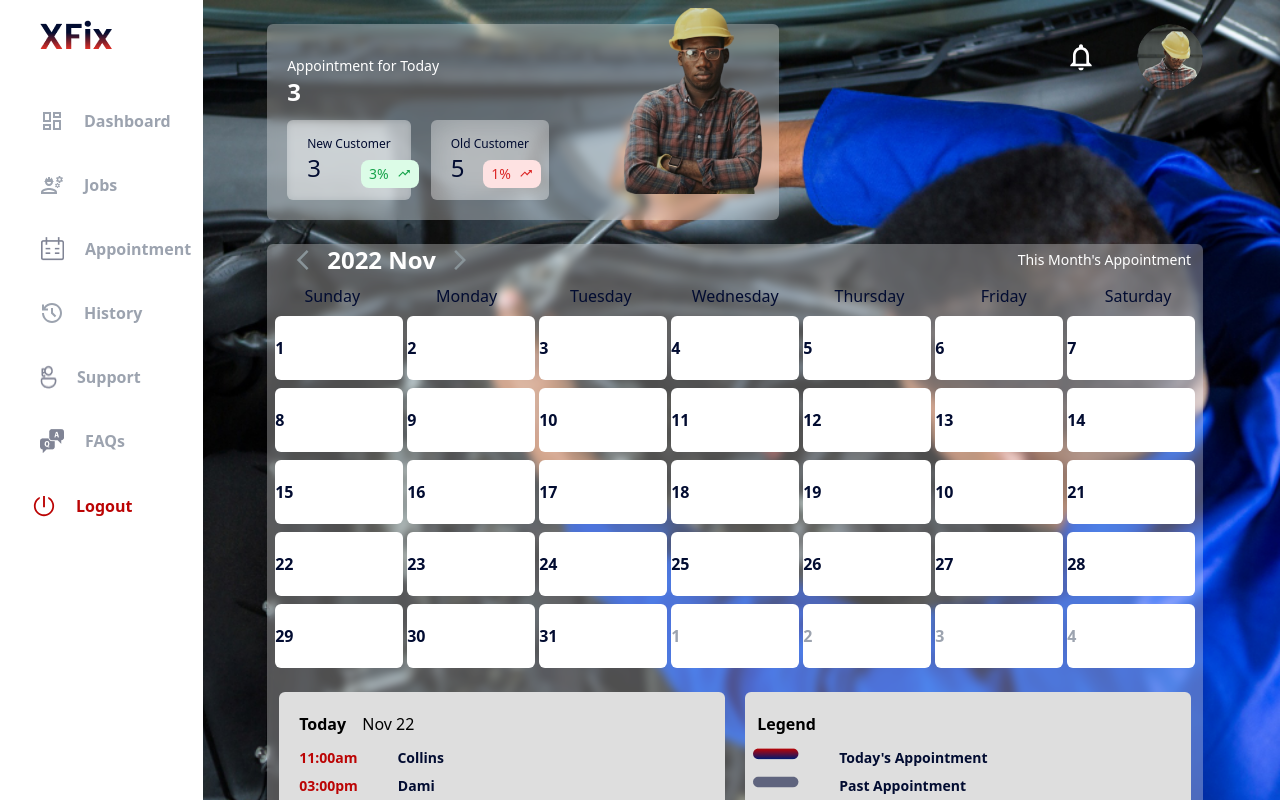
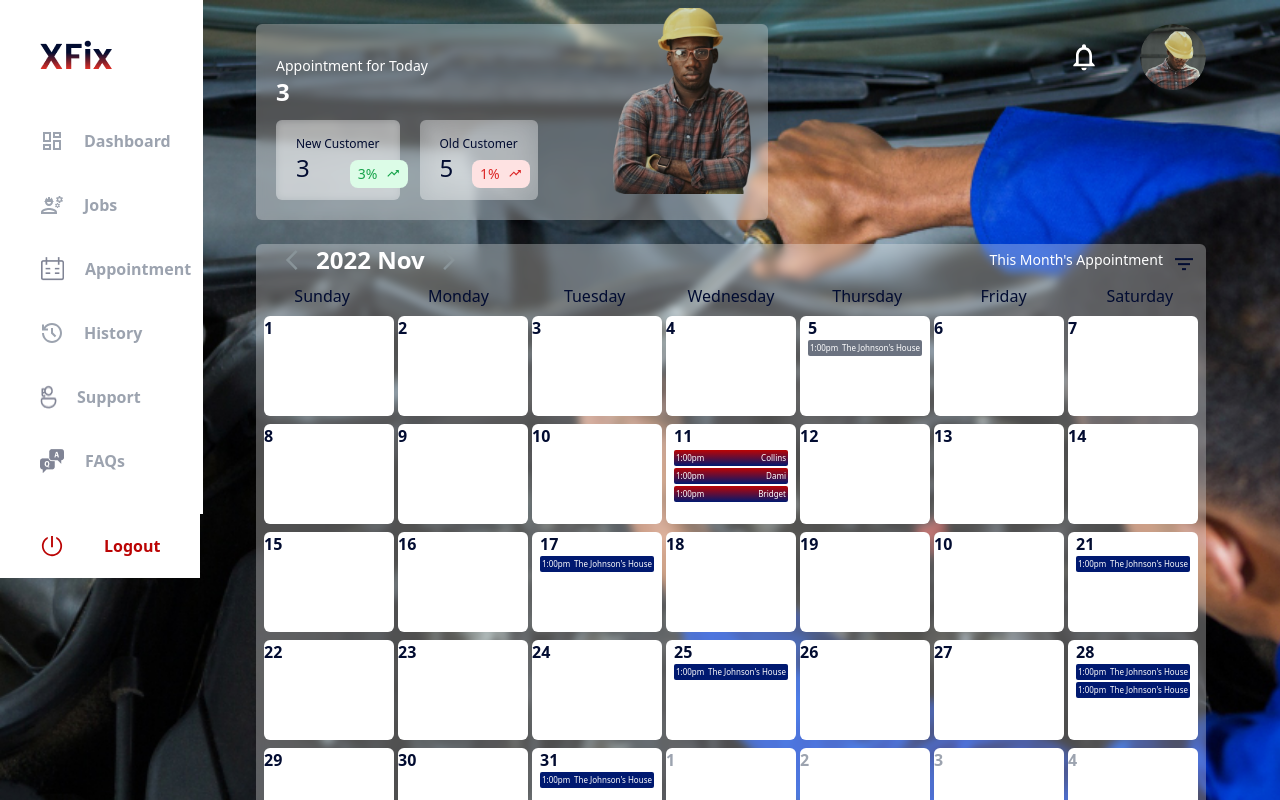
Before and after one commit to Adebimpe96/XFIX, a React (Create React App) app: page /artappointment in a window 1280 px wide. Shown: the top 800 px of the page. Built offline with nearby package versions, Linux system fonts and the light colour scheme.

Commit message:
calendar updated

```diff
--- a/src/components/Artisan/Artisan.js
+++ b/src/components/Artisan/Artisan.js
@@ -14,7 +14,7 @@ const Artisan = () =>{
             <div className='flex flex-row space-x-16'>
             <ArtisanSideBar />
 
-        <div className='relative'>
+        <div className='relative -right-48'>
         <div className='grid grid-cols-3 '>
             <div className='container col-span-2 relative backdrop-blur-sm bg-white/30 rounded-md p-5 my-6'>
                 <div className='flex flex-col justify-start text-white my-3'>
--- a/src/components/Artisan/ArtisanSideBar.js
+++ b/src/components/Artisan/ArtisanSideBar.js
@@ -9,7 +9,7 @@ import appointment from '../Assets/icon/appoint.png';
 const ArtisanSideBar =() =>{
 
     return (
-        <div className="sidebar bg-white max-h-full">
+        <div className="sidebar fixed  bg-white max-h-96 py-5">
             <div className='px-10 py-5'>
                 <img src={xfix} alt='' />
             </div>
@@ -40,7 +40,7 @@ const ArtisanSideBar =() =>{
             <p className='font-semibold'>FAQs</p>
             </div>
             </div>
-            <div className='inline-flex red px-8 space-x-5 font-semibold'>
+            <div className='inline-flex red px-10 bg-white space-x-10 font-semibold py-5'>
                 <AiOutlinePoweroff fontSize='1.5em' className='my-auto'/>
                 <p className=''>Logout</p>
             </div>
--- a/src/components/Artisan/Calendar.js
+++ b/src/components/Artisan/Calendar.js
@@ -2,7 +2,7 @@ import today from '../Assets/icon/today.png';
 import next from '../Assets/icon/next.png';
 import past from '../Assets/icon/past1.png';
 import { MdOutlineArrowBackIos, MdOutlineArrowForwardIos } from 'react-icons/md';
-
+import icon from '../Assets/icon/cal.png';
 const Calendar = () => {
 
     return(
@@ -13,7 +13,11 @@ const Calendar = () => {
                 2022 Nov
                 <MdOutlineArrowForwardIos color='#899499' className='my-auto mx-3'/>
             </h4></div>
-            <div className="text-white col text-end my-auto"><h4 className="mb-2 text-sm mr-3 my-auto font-light">This Month's Appointment</h4></div>
+            <div className="inline-flex text-white col text-end my-auto px-3">
+                <h4 className="mb-2 text-sm my-auto mx-3 font-light">
+                This Month's Appointment </h4>
+                <img src={icon} alt='' className='my-auto' />
+                </div>
         </div>
         <div className='grid grid-cols-7 gap-1 text-darkBlue font-light text-center'>
             <div className='text-darkBlue'>Sunday</div>
@@ -25,41 +29,92 @@ const Calendar = () => {
             <div className='text-darkBlue'>Saturday</div>
             </div>
         <div className='grid grid-cols-7 gap-1 text-darkBlue font-semibold text-start p-2'>
-            <div className='bg-white rounded-md w-32 mb-1 py-5'>1</div>
-            <div className='bg-white rounded-md w-32 mb-1 py-5'>2</div>
-            <div className='bg-white rounded-md w-32 mb-1 py-5'>3</div>
-            <div className='bg-white rounded-md w-32 mb-1 py-5'>4</div>
-            <div className='bg-white rounded-md w-32 mb-1 py-5'>5</div>
-            <div className='bg-white rounded-md w-32 mb-1 py-5'>6</div>
-            <div className='bg-white rounded-md w-32 mb-1 py-5'>7</div>
-            <div className='bg-white rounded-md w-32 mb-1 py-5'>8</div>
-            <div className='bg-white rounded-md w-32 mb-1 py-5'>9</div>
-            <div className='bg-white rounded-md w-32 mb-1 py-5'>10</div>
-            <div className='bg-white rounded-md w-32 mb-1 py-5'>11</div>
-            <div className='bg-white rounded-md w-32 mb-1 py-5'>12</div>
-            <div className='bg-white rounded-md w-32 mb-1 py-5'>13</div>
-            <div className='bg-white rounded-md w-32 mb-1 py-5'>14</div>
-            <div className='bg-white rounded-md w-32 mb-1 py-5'>15</div>
-            <div className='bg-white rounded-md w-32 mb-1 py-5'>16</div>
-            <div className='bg-white rounded-md w-32 mb-1 py-5'>17</div>
-            <div className='bg-white rounded-md w-32 mb-1 py-5'>18</div>
-            <div className='bg-white rounded-md w-32 mb-1 py-5'>19</div>
-            <div className='bg-white rounded-md w-32 mb-1 py-5'>10</div>
-            <div className='bg-white rounded-md w-32 mb-1 py-5'>21</div>
-            <div className='bg-white rounded-md w-32 mb-1 py-5'>22</div>
-            <div className='bg-white rounded-md w-32 mb-1 py-5'>23</div>
-            <div className='bg-white rounded-md w-32 mb-1 py-5'>24</div>
-            <div className='bg-white rounded-md w-32 mb-1 py-5'>25</div>
-            <div className='bg-white rounded-md w-32 mb-1 py-5'>26</div>
-            <div className='bg-white rounded-md w-32 mb-1 py-5'>27</div>
-            <div className='bg-white rounded-md w-32 mb-1 py-5'>28</div>
-            <div className='bg-white rounded-md w-32 mb-1 py-5'>29</div>
-            <div className='bg-white rounded-md w-32 mb-1 py-5'>30</div>
-            <div className='bg-white rounded-md w-32 mb-1 py-5'>31</div>
-            <div className='bg-white rounded-md w-32 mb-1 py-5 text-gray-400'>1</div>
-            <div className='bg-white rounded-md w-32 mb-1 py-5 text-gray-400'>2</div>
-            <div className='bg-white rounded-md w-32 mb-1 py-5 text-gray-400'>3</div>
-            <div className='bg-white rounded-md w-32 mb-1 py-5 text-gray-400'>4</div>
+            <div className='bg-white rounded-md cal-item mb-1'>1</div>
+            <div className='bg-white rounded-md cal-item mb-1'>2</div>
+            <div className='bg-white rounded-md cal-item mb-1'>3</div>
+            <div className='bg-white rounded-md cal-item mb-1'>4</div>
+
+            <div className='bg-white rounded-md cal-item mb-1 px-2'>
+                5
+                <div className='bg-gray-500 rounded-sm flex flex-row justify-between p-0.5'>
+                    <p className='text-[8px] text-white font-thin'>1:00pm</p>
+                    <p className='text-[8px] text-white font-thin'>The Johnson's House</p>
+                </div>
+            </div>
+
+            <div className='bg-white rounded-md cal-item mb-1'>6</div>
+            <div className='bg-white rounded-md cal-item mb-1'>7</div>
+            <div className='bg-white rounded-md cal-item mb-1'>8</div>
+            <div className='bg-white rounded-md cal-item mb-1'>9</div>
+            <div className='bg-white rounded-md cal-item mb-1'>10</div>
+            <div className='bg-white rounded-md cal-item mb-1 px-2'>11
+            <div className='bg-gradient-to-b from-solidRed to-solidBlue rounded-sm flex flex-row justify-between p-0.5 my-0.5'>
+                    <p className='text-[8px] text-white font-thin'>1:00pm</p>
+                    <p className='text-[8px] text-white font-thin'>Collins</p>
+                </div>
+                <div className='bg-gradient-to-b from-solidRed to-solidBlue rounded-sm flex flex-row justify-between p-0.5 my-0.5'>
+                    <p className='text-[8px] text-white font-thin'>1:00pm</p>
+                    <p className='text-[8px] text-white font-thin'>Dami</p>
+                </div>
+                <div className='bg-gradient-to-b from-solidRed to-solidBlue rounded-sm flex flex-row justify-between p-0.5 my-0.5'>
+                    <p className='text-[8px] text-white font-thin'>1:00pm</p>
+                    <p className='text-[8px] text-white font-thin'>Bridget</p>
+                </div>
+            </div>
+            <div className='bg-white rounded-md cal-item mb-1'>12</div>
+            <div className='bg-white rounded-md cal-item mb-1'>13</div>
+            <div className='bg-white rounded-md cal-item mb-1'>14</div>
+            <div className='bg-white rounded-md cal-item mb-1'>15</div>
+            <div className='bg-white rounded-md cal-item mb-1'>16</div>
+            <div className='bg-white rounded-md cal-item mb-1 px-2'>17
+            <div className='bg-solidBlue rounded-sm flex flex-row justify-between p-0.5'>
+                    <p className='text-[8px] text-white font-thin'>1:00pm</p>
+                    <p className='text-[8px] text-white font-thin'>The Johnson's House</p>
+                </div>
+            </div>
+            <div className='bg-white rounded-md cal-item mb-1'>18</div>
+            <div className='bg-white rounded-md cal-item mb-1'>19</div>
+            <div className='bg-white rounded-md cal-item mb-1'>10</div>
+            <div className='bg-white rounded-md cal-item mb-1 px-2'>21
+            <div className='bg-solidBlue rounded-sm flex flex-row justify-between p-0.5'>
+                    <p className='text-[8px] text-white font-thin'>1:00pm</p>
+                    <p className='text-[8px] text-white font-thin'>The Johnson's House</p>
+                </div>
+            </div>
+            <div className='bg-white rounded-md cal-item mb-1'>22</div>
+            <div className='bg-white rounded-md cal-item mb-1'>23</div>
+            <div className='bg-white rounded-md cal-item mb-1'>24</div>
+            <div className='bg-white rounded-md cal-item mb-1 px-2'>25
+            <div className='bg-solidBlue rounded-sm flex flex-row justify-between p-0.5'>
+                    <p className='text-[8px] text-white font-thin'>1:00pm</p>
+                    <p className='text-[8px] text-white font-thin'>The Johnson's House</p>
+                </div>
+            </div>
+            <div className='bg-white rounded-md cal-item mb-1'>26</div>
+            <div className='bg-white rounded-md cal-item mb-1'>27</div>
+            <div className='bg-white rounded-md cal-item mb-1 px-2'>28
+                  <div className='bg-solidBlue rounded-sm flex flex-row justify-between p-0.5'>
+                    <p className='text-[8px] text-white font-thin'>1:00pm</p>
+                    <p className='text-[8px] text-white font-thin'>The Johnson's House</p>
+                </div>
+                  <div className='bg-solidBlue rounded-sm flex flex-row justify-between p-0.5 my-0.5'>
+                    <p className='text-[8px] text-white font-thin'>1:00pm</p>
+                    <p className='text-[8px] text-white font-thin'>The Johnson's House</p>
+                </div>
+            </div>
+            <div className='bg-white rounded-md cal-item mb-1'>29</div>
+            <div className='bg-white rounded-md cal-item mb-1'>30</div>
+            <div className='bg-white rounded-md cal-item mb-1 px-2'>31
+                  <div className='bg-solidBlue rounded-sm flex flex-row justify-between p-0.5'>
+                    <p className='text-[8px] text-white font-thin'>1:00pm</p>
+                    <p className='text-[8px] text-white font-thin'>The Johnson's House</p>
+                </div>
+
+            </div>
+            <div className='bg-white rounded-md cal-item mb-1 text-gray-400'>1</div>
+            <div className='bg-white rounded-md cal-item mb-1 text-gray-400'>2</div>
+            <div className='bg-white rounded-md cal-item mb-1 text-gray-400'>3</div>
+            <div className='bg-white rounded-md cal-item mb-1 text-gray-400'>4</div>
         </div>
 
         <div className="flex flex-row font-semibold justify-between m-3 space-x-5">
--- a/src/components/Artisan/artisan.css
+++ b/src/components/Artisan/artisan.css
@@ -3,3 +3,7 @@
     background-size: cover;
     background-repeat: no-repeat;
 }
+.cal-item {
+    width: 130px;
+    height: 100px;
+}
--- a/src/components/Customers/Header.jsx
+++ b/src/components/Customers/Header.jsx
@@ -18,6 +18,12 @@ const Header = () => {
             <Link to="/customersupport">Support </Link>
           </ul>
         </div>
+
+        {/* <div id='menuBtn' className='flex md:hidden hamburger focus:outline-none mt-3'>
+          <span className='hamburger-top'></span>
+          <span className='hamburger-middle'></span>
+          <span className='hamburger-bottom'></span>
+        </div> */}
       </div>
     </>
   );
--- a/tailwind.config.js
+++ b/tailwind.config.js
@@ -6,7 +6,10 @@ module.exports = {
       colors: {
         'darkBlue': "#020C31",
         'lightBlue': "#001970",
-        'lightGray': ' #DEDEDE',
+        'lightGray': ' #C2C2C2',
+        'solidBlue': '#001970',
+        'solidRed' : '#BB0404',
+
       }
     },
   },
```
Also changed, not shown: src/components/Customers/customer.css (+46 -0 lines), src/components/Assets/icon/cal.png (added).
